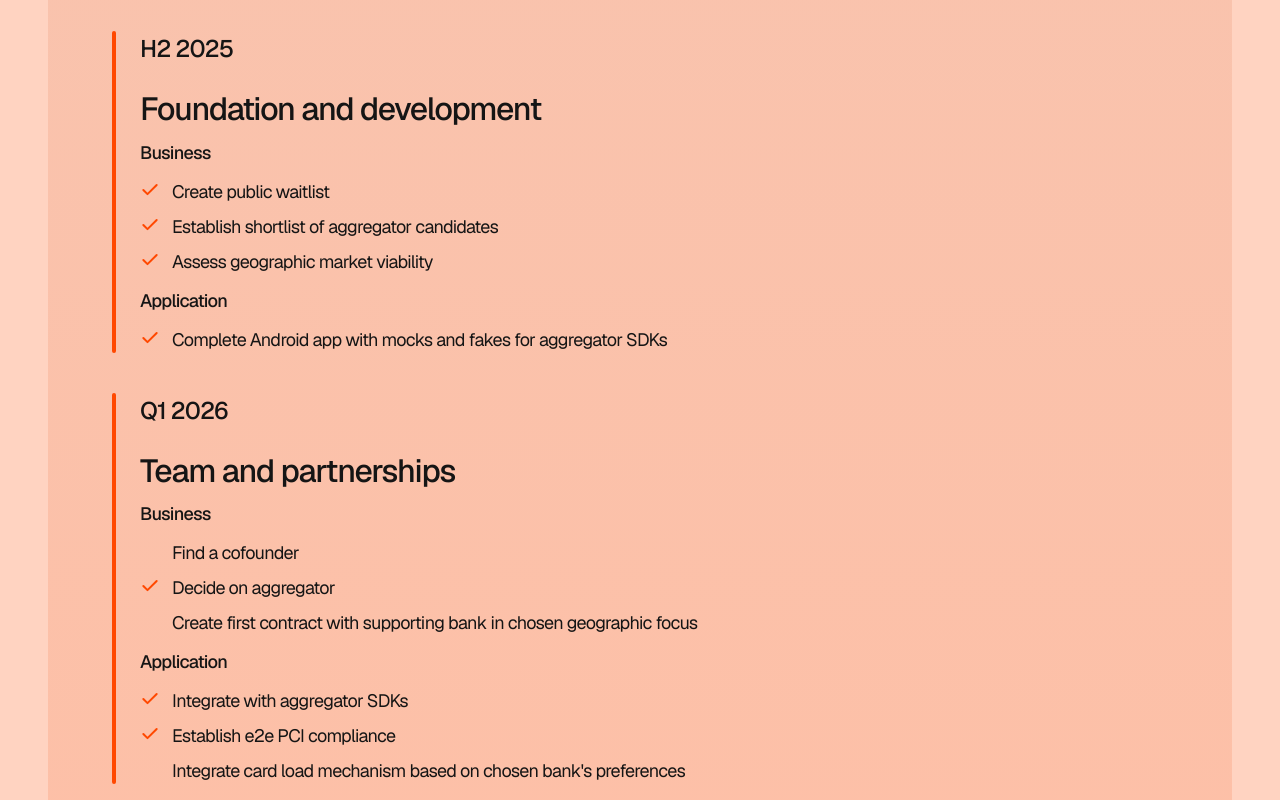
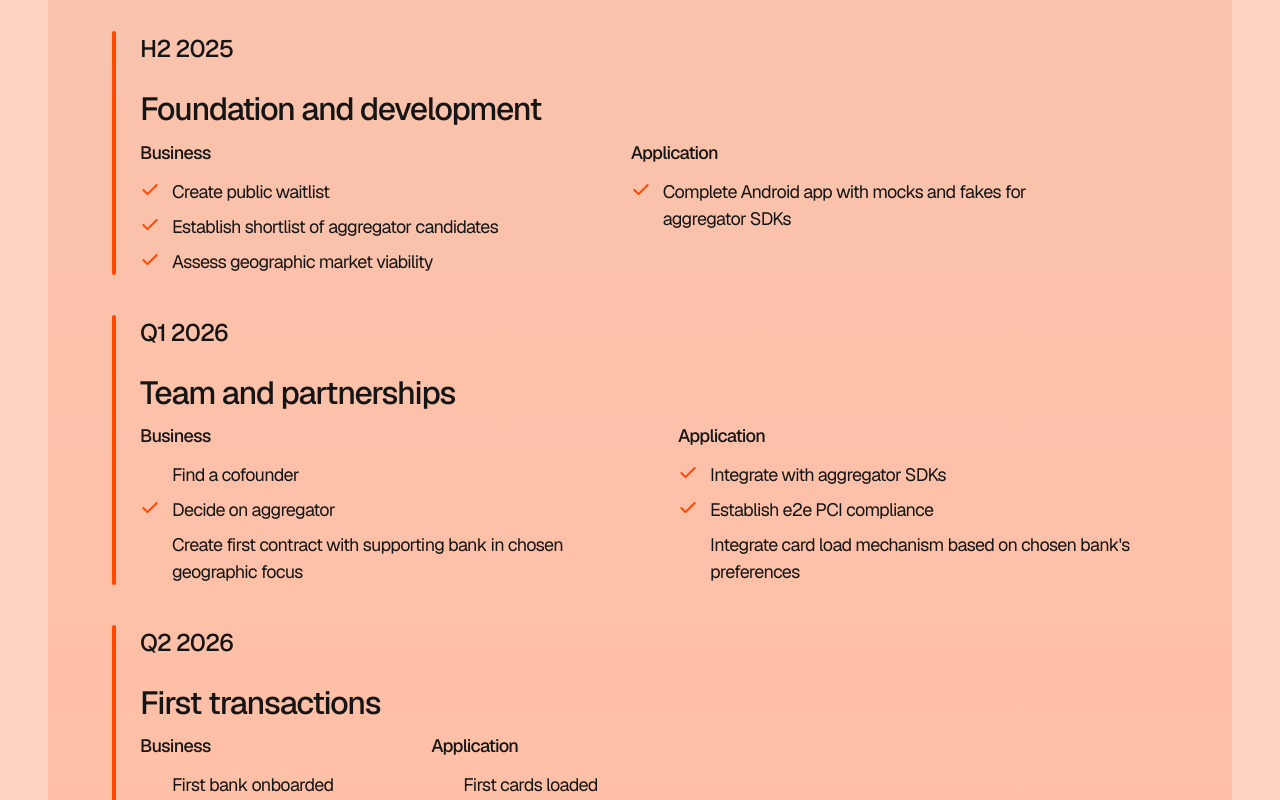
Before and after one commit to walt-app/walt-signup, a Next.js app: page / in a window 1280 px wide. Shown: the part 2780-3580 px from the top of the page. Built offline with nearby package versions, Linux system fonts and the light colour scheme.

Commit message:
roadmap: side-by-side Business/Application columns (desktop)
Put Business and Application next to each other within each period
on desktop. Reduces vertical height and fills the horizontal space.
Also tightens gaps from 64px to 40px between items.

```diff
--- a/styles/globals.css
+++ b/styles/globals.css
@@ -1095,6 +1095,25 @@ h6 {
 
   .hero-visual {
     flex: 0 0 auto;
+  }
+
+  /* Roadmap — side-by-side Business / Application columns */
+  .roadmap {
+    gap: 40px;
+  }
+
+  .roadmap-items {
+    gap: 40px;
+  }
+
+  .roadmap-details {
+    flex-direction: row;
+    max-width: none;
+    gap: var(--gap-xl);
+  }
+
+  .roadmap-detail-section {
+    flex: 1;
   }
 }
 
```
